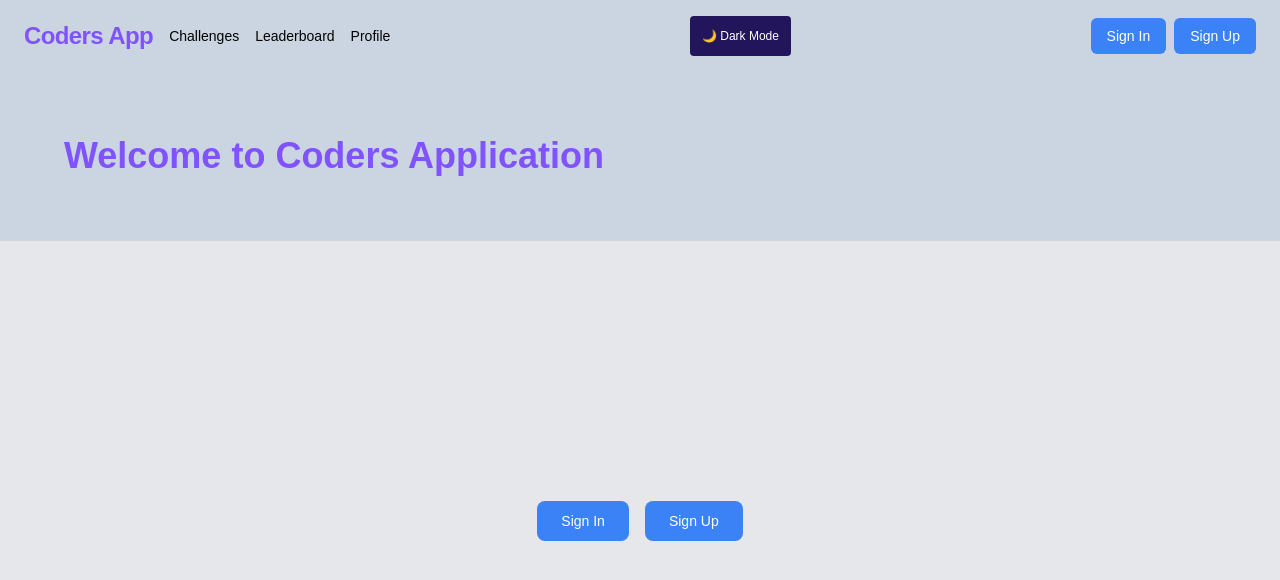
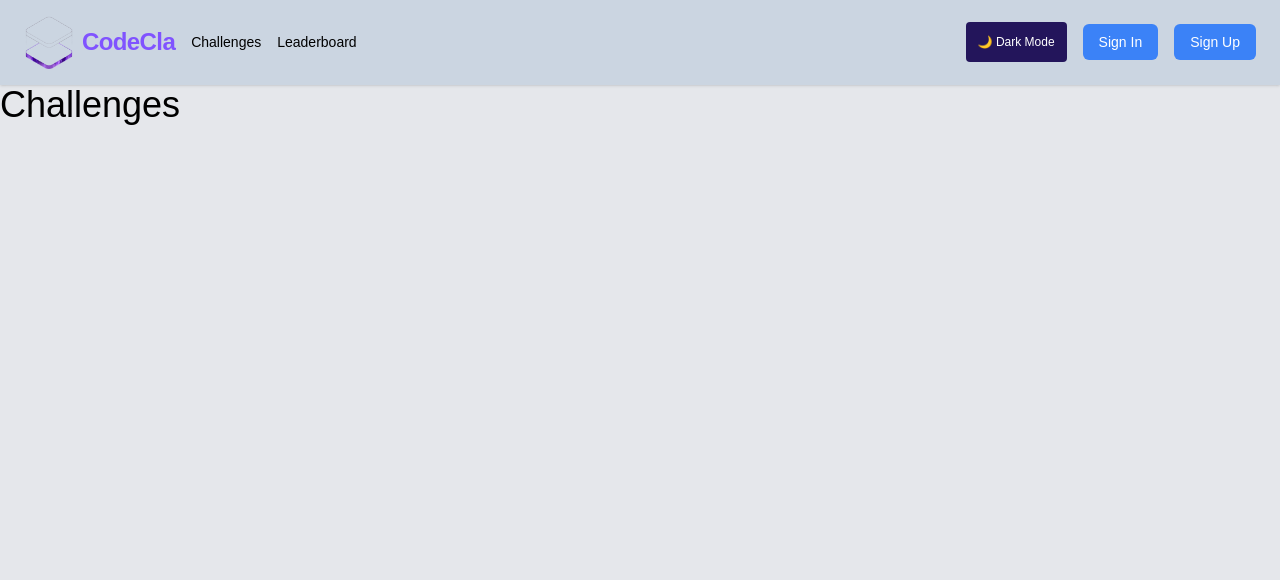
Before and after one commit to Noelle2412/coders_application, a React (Vite) app: page / in a window 1280 px wide. Shown: the top 580 px of the page. Built offline with nearby package versions, Linux system fonts and the light colour scheme; a web font is replaced by a local one.

Commit message:
Added Dropdown in Navbar

```diff
--- a/src/components/NavBar.jsx
+++ b/src/components/NavBar.jsx
@@ -1,15 +1,22 @@
 import { useAuth } from "../hooks/hooks";
 import { useTheme } from "../contexts/themeContexts";
 import { Link } from "react-router-dom";
+import logo from "../assets/hero.png";
+import { useState } from "react";
 
-const NavBar = () => {
-  const { user, isAuthenticated, signout } = useAuth();
+const Navbar = () => {
+  const { user, isAuthenticated, signout, renderAvatar } = useAuth();
   const { isDark, toggleTheme } = useTheme();
+  const [isOpen, setIsOpen] = useState(false);
+
   return (
     <header className="bg-navbar px-6 py-4 shadow-sm flex items-center justify-between">
       <nav className="flex items-center gap-4">
-        <Link to="/" className="text-2xl font-bold text-plum tracking-tight">
-          Coders App
+        <Link
+          to="/"
+          className="text-2xl flex items-center gap-2 font-bold text-plum tracking-tight">
+          <img src={logo} alt="Logo" width={50} />
+          CodeCla
         </Link>
 
         <Link
@@ -22,12 +29,9 @@ const NavBar = () => {
           className="text-sm font-medium hover:text-plum transition">
           Leaderboard
         </Link>
-        <Link
-          to="/profile"
-          className="text-sm font-medium hover:text-plum transition">
-          Profile
-        </Link>
       </nav>
+
+      <nav className="flex gap-4">
         <button
           onClick={toggleTheme}
           className="px-3 py-3 text-xs rounded bg-coding text-white cursor-pointer">
@@ -35,19 +39,37 @@ const NavBar = () => {
         </button>
 
         {isAuthenticated ? (
-        <div className="flex items-center gap-3">
-          <span className="text-sm">
-            Welcome,
-            <span className="font-semibold text-plum"> {user.firstName}</span>
-          </span>
+          <div className="relative">
             <button
-            onClick={signout}
-            className="bg-red-500 hover:bg-red-600 text-white text-sm font-medium px-4 py-2 rounded-md transition cursor-pointer">
+              className="flex flex-row gap-3 items-center hover:text-plum"
+              onClick={() => {
+                setIsOpen((prev) => !prev);
+              }}>
+              {renderAvatar(24)} {user.firstName} {user.lastName}
+            </button>
+
+            {isOpen && (
+              <div className="bg-app flex flex-col absolute right-0 mt-0 rounded-md shadow-lg z-50">
+                <button
+                  className="hover:text-plum pt-2"
+                  onClick={() => {
+                    setIsOpen(false);
+                  }}>
+                  <Link to="/profile">Profile</Link>
+                </button>
+                <button
+                  onClick={() => {
+                    setIsOpen((prev) => !prev);
+                    signout();
+                  }}
+                  className="bg-red-500 hover:bg-red-600 text-white text-sm font-medium px-4 py-2 transition rounded-b-md cursor-pointer">
                   Sign Out
                 </button>
               </div>
+            )}
+          </div>
         ) : (
-        <div className="flex items-center gap-2">
+          <div className="flex items-center gap-4">
             <Link
               to="/auth/sign_in"
               className="bg-[#3B82F7] hover:bg-blue-600 text-white text-sm font-medium px-4 py-2 rounded-md transition">
@@ -60,8 +82,9 @@ const NavBar = () => {
             </Link>
           </div>
         )}
+      </nav>
     </header>
   );
 };
 
-export default NavBar;
+export default Navbar;
--- a/src/components/UserProfile.jsx
+++ b/src/components/UserProfile.jsx
@@ -3,7 +3,7 @@ import { useAuth } from "../hooks/hooks";
 import users from "../api/db/users.json";
 
 const UserProfile = () => {
-  const { user, signin } = useAuth();
+  const { user, signin, renderAvatar } = useAuth();
 
   // Initialize fields with user data if available
   const [firstName, setFirstName] = useState(user?.firstName || "");
@@ -92,23 +92,7 @@ const UserProfile = () => {
       <div className="flex items-start justify-between">
         <div className="relative inline-block">
           {/* Avatar Preview Circle */}
-          <div className="w-24 h-24 md:w-28 md:h-28 rounded-full bg-app overflow-hidden flex items-center justify-center">
-            {avatar && avatar.length === 2 ? (
-              <div className="w-full h-full bg-plum flex items-center justify-center">
-                <div className="text-4xl text-white">{avatar}</div>
-              </div>
-            ) : avatar ? (
-              <img
-                src={avatar}
-                alt="Avatar Preview"
-                className="w-full h-full object-cover"
-              />
-            ) : (
-              <div className="w-full h-full bg-gray-300 dark:bg-gray-600 flex items-center justify-center text-gray-500">
-                <span className="text-sm">No photo</span>
-              </div>
-            )}
-          </div>
+          {renderAvatar(48)}
 
           {/* Edit Icon triggering file explorer */}
           <button
--- a/src/hooks/hooks.js
+++ /dev/null
@@ -1,21 +0,0 @@
-import { useDispatch, useSelector } from "react-redux";
-import { signup, signin, signout } from "../redux/store/slices/authSlice";
-
-/** Custom hook to access authentication state and actions.
- * Usage:
- *   const { user, isAuthenticated, signup, signin, signout } = useAuth(); */
-export const useAuth = () => {
-  const dispatch = useDispatch();
-  const { user, isAuthenticated } = useSelector((state) => state.auth);
-
-  return {
-    user,
-    isAuthenticated,
-    signup: (data) => dispatch(signup(data)),
-    signin: (data) => dispatch(signin(data)),
-    signout: () => dispatch(signout()),
-  };
-};
-
-export const useAppDispatch = useDispatch;
-export const useAppSelector = useSelector;
--- /dev/null
+++ b/src/hooks/hooks.jsx
@@ -0,0 +1,56 @@
+import { useDispatch, useSelector } from "react-redux";
+import { signup, signin, signout } from "../redux/store/slices/authSlice";
+
+/** Custom hook to access authentication state and actions.
+ * Usage:
+ *   const { user, isAuthenticated, signup, signin, signout } = useAuth(); */
+export const useAuth = () => {
+  const dispatch = useDispatch();
+  const { user, isAuthenticated } = useSelector((state) => state.auth);
+
+  return {
+    user,
+    isAuthenticated,
+    signup: (data) => dispatch(signup(data)),
+    signin: (data) => dispatch(signin(data)),
+    signout: () => dispatch(signout()),
+    renderAvatar: (size) => {
+      if (!isAuthenticated) return "";
+      if (!user.avatar) {
+        user.avatar = (user.firstName[0] + user.lastName[0]).toUpperCase();
+      } else if (user.avatar.length === 2) {
+        return (
+          <div
+            style={{
+              width: 2.5 * size + "px",
+              height: 2.5 * size + "px",
+            }}
+            className="rounded-full overflow-hidden flex items-center justify-center">
+            <div className="w-full h-full bg-plum flex items-center justify-center">
+              <span
+                style={{ fontSize: size + "px", marginTop: size / 6 + "px" }}
+                className="text-white">
+                {user.avatar}
+              </span>
+            </div>
+          </div>
+        );
+      } else {
+        return (
+          <div
+            style={{ width: size, height: size }}
+            className="rounded-full overflow-hidden flex items-center justify-center">
+            <img
+              src={user.avatar}
+              alt="Avatar Preview"
+              className="w-full h-full object-cover"
+            />
+          </div>
+        );
+      }
+    },
+  };
+};
+
+export const useAppDispatch = useDispatch;
+export const useAppSelector = useSelector;
--- a/src/pages/Home/page.jsx
+++ b/src/pages/Home/page.jsx
@@ -5,43 +5,8 @@ const Homepage = () => {
   const { user, isAuthenticated, signout } = useAuth();
 
   return (
-    <div className="flex-1 flex flex-col">
-      <header className="bg-navbar p-10 md:p-16 border-b border-gray-300">
-        <h1 className="text-3xl md:text-4xl font-extrabold text-plum">
-          {isAuthenticated
-            ? `Welcome back, ${user.firstName}!`
-            : "Welcome to Coders Application"}
-        </h1>
-      </header>
-
-      <main className="bg-app p-8 md:p-16 flex-1 flex flex-col items-center justify-center">
-        {isAuthenticated ? (
-          <div className="space-y-4">
-            <div className="pt-4 flex gap-3">
-              <button
-                onClick={signout}
-                className="bg-red-500 hover:bg-red-600 text-white font-medium px-5 py-2.5 rounded-lg transition text-sm cursor-pointer">
-                Sign Out
-              </button>
-            </div>
-          </div>
-        ) : (
-          <div className="text-center py-6">
-            <div className="flex justify-center gap-4">
-              <Link
-                to="/auth/sign_in"
-                className="bg-[#3B82F7] hover:bg-blue-600 text-white font-medium px-6 py-2.5 rounded-lg transition text-sm">
-                Sign In
-              </Link>
-              <Link
-                to="/auth/sign_up"
-                className="bg-[#3B82F7] hover:bg-blue-600 text-white font-medium px-6 py-2.5 rounded-lg transition text-sm">
-                Sign Up
-              </Link>
-            </div>
-          </div>
-        )}
-      </main>
+    <div>
+      <h1 className="text-4xl">Challenges</h1>
     </div>
   );
 };
--- a/src/pages/auth/sign_up/page.jsx
+++ b/src/pages/auth/sign_up/page.jsx
@@ -4,7 +4,7 @@ import { useForm } from "react-hook-form";
 import { zodResolver } from "@hookform/resolvers/zod";
 import { z } from "zod";
 import { ErrorMessage } from "../../../components/ErrorMessage.jsx";
-import { useAuth } from "../../../hooks/hooks.js";
+import { useAuth } from "../../../hooks/hooks";
 import users from "../../../api/db/users.json";
 
 const signUpSchema = z.object({
--- a/src/pages/layout.jsx
+++ b/src/pages/layout.jsx
@@ -1,12 +1,12 @@
 import { Outlet } from "react-router-dom";
-import NavBar from "../components/NavBar";
+import Navbar from "../components/Navbar";
 
 const RootLayout = () => {
   //This is not pretty yet, just to verify that the browser knows the user.
 
   return (
     <div className="min-h-screen flex flex-col bg-app">
-      <NavBar />
+      <Navbar />
       <main className="flex-1 flex flex-col">
         <Outlet />
       </main>
```
Lines whose indentation alone changed are shown as unchanged.
